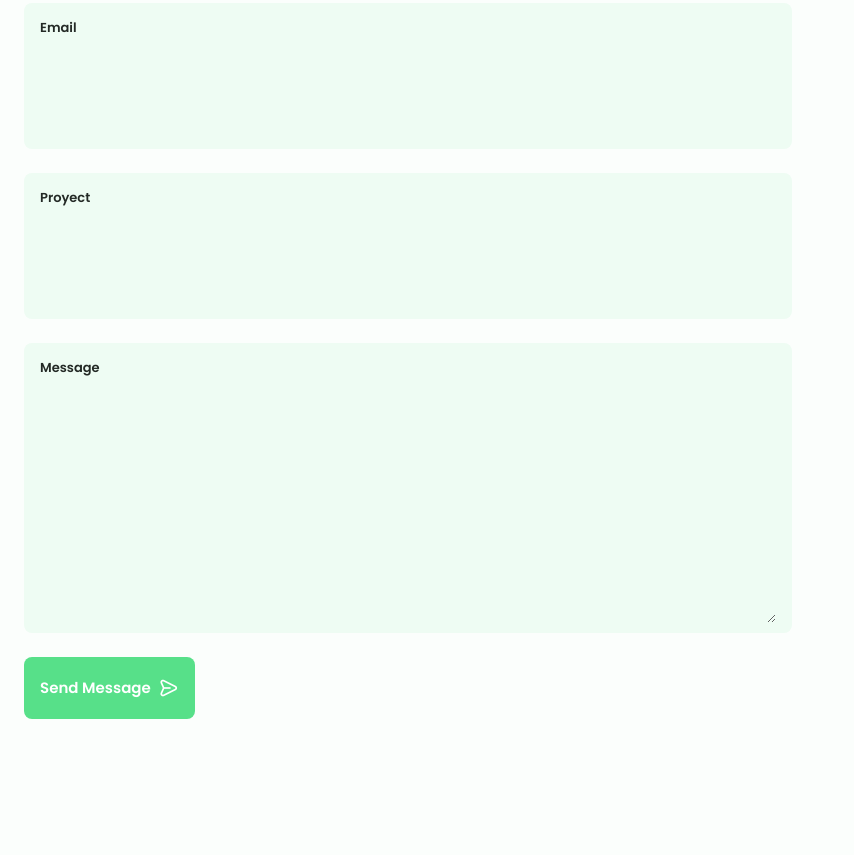
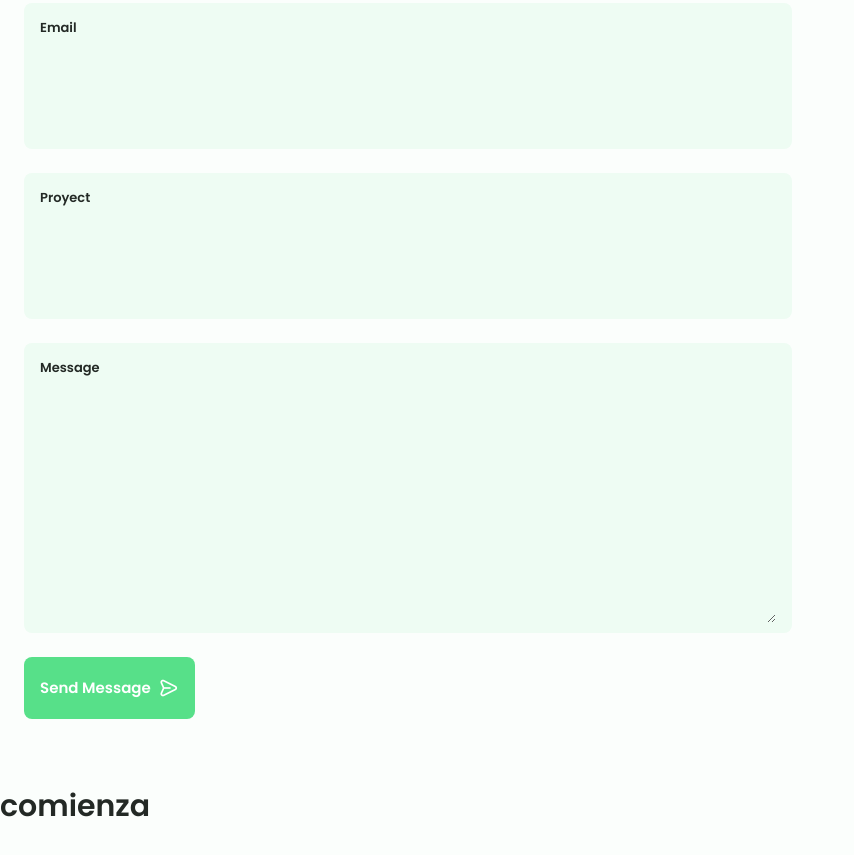
Before and after one commit to Thedragon-15/portafolio, a plain HTML site: page assets/index.html in a window 1280 px wide. Shown: the part 6464-7319 px from the top of the page, without its empty margins (0-854 px from the left). Before the commit the page ends 7295 px from the top, so only its background shows below. Drawn offline with nearby package versions, Linux system fonts and the light colour scheme.

Commit message:
add refactorizacion de footer

```diff
--- a/assets/index.html
+++ b/assets/index.html
@@ -13,7 +13,7 @@
     <link rel="stylesheet" href="../assets/css/style.css">
     <title>Responsive Portafolio Website</title>
     <h1>hola errro en el sistema</h1>
-    <!-- programa por favor  -->
+
 </head>
 
 <body>
@@ -863,7 +863,7 @@
     </div>
 </section></main>
             <!--================ FOOTER- ================= -->
-
+    <h1> comienza</h1>
             <!--================ DCROLL TOP ================= -->
 
         <!--================ SWIPER JS ================= -->
```
